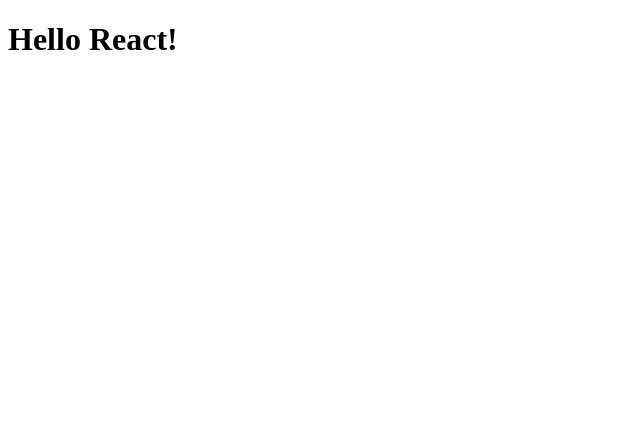
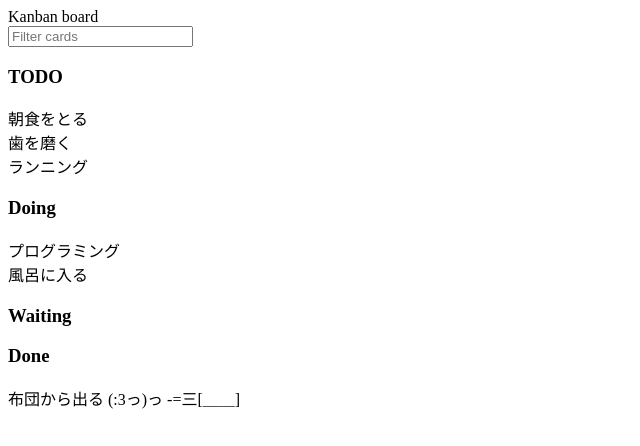
Before and after one commit to ko-to-mi-san/react-redux-todo, a React (Vite) app: page / in a window 1280 px wide. Shown: the top 446 px of the page, without its empty margins (0-640 px from the left). Built offline with nearby package versions, Linux system fonts and the light colour scheme.

Commit message:
styled-componentsいれた

```diff
--- a/package.json
+++ b/package.json
@@ -7,11 +7,13 @@
   },
   "dependencies": {
     "react": "^17.0.2",
-    "react-dom": "^17.0.2"
+    "react-dom": "^17.0.2",
+    "styled-components": "^5.3.3"
   },
   "devDependencies": {
     "@types/react": "^17.0.34",
     "@types/react-dom": "^17.0.11",
+    "@types/styled-components": "^5.1.15",
     "parcel-bundler": "1.12.3",
     "prettier": "^2.4.1",
     "typescript": "^4.4.4"
--- a/src/index.tsx
+++ b/src/index.tsx
@@ -2,7 +2,42 @@
 import ReactDOM from 'react-dom'
 
 function App() {
-  return <h1>Hello React!</h1>
+  return (
+    <div>
+      <header>
+        <div>Kanban board</div>
+
+        <input placeholder="Filter cards" />
+      </header>
+
+      <div>
+        <section>
+          <h3>TODO</h3>
+
+          <article>朝食をとる</article>
+          <article>歯を磨く</article>
+          <article>ランニング</article>
+        </section>
+
+        <section>
+          <h3>Doing</h3>
+
+          <article>プログラミング</article>
+          <article>風呂に入る</article>
+        </section>
+
+        <section>
+          <h3>Waiting</h3>
+        </section>
+
+        <section>
+          <h3>Done</h3>
+
+          <article>布団から出る (:3っ)っ -=三[＿＿]</article>
+        </section>
+      </div>
+    </div>
+  )
 }
 
 ReactDOM.render(<App />, document.getElementById('app'))
--- a/tsconfig.json
+++ b/tsconfig.json
@@ -21,6 +21,10 @@
     "incremental": true,
     "outDir": "./.ts-cache/",
 
+    // cf. https://github.com/DefinitelyTyped/DefinitelyTyped/issues/33311
+     // cf. https://stackoverflow.com/a/55540896
+     "skipLibCheck": true,
+
     // Useful type checks.
     "strictNullChecks": true
   },
```
Also changed, not shown: 1 other file (tests, documents, lock files or other folders).
